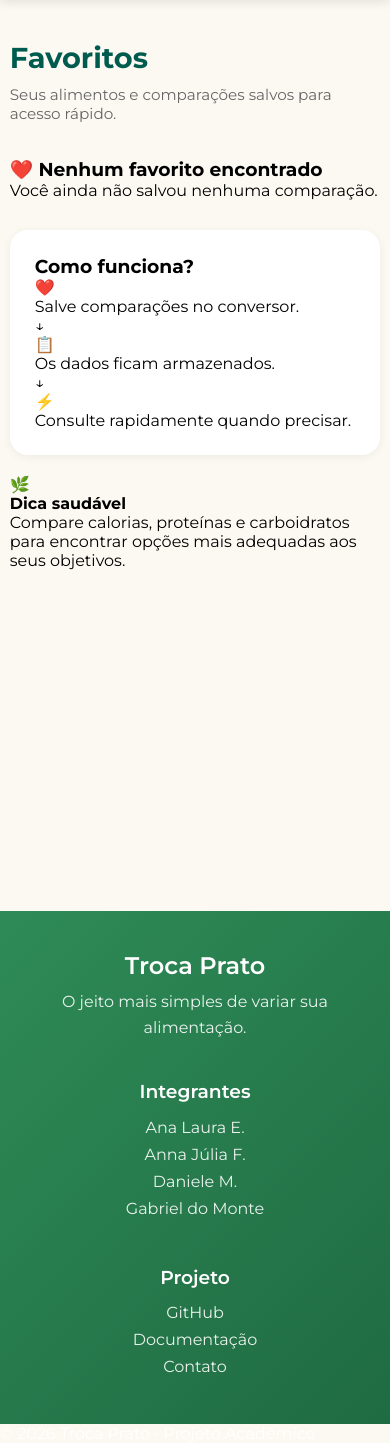
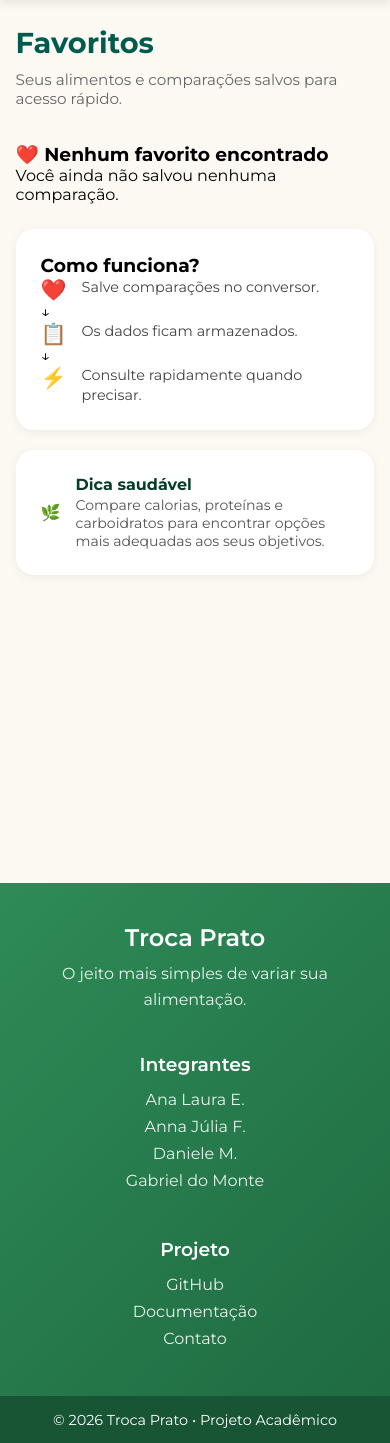
Before and after one commit to gabriel-domonte/TrocaPrato, a Flask app: page /favoritos in a window 390 px wide. Shown: the part 76-1519 px from the top of the page. Run offline with Flask 3, Linux system fonts and the light colour scheme; the visitor is signed in with stand-in values (Sample User, id 1); some web fonts are replaced.

Commit message:
fix: finalizando css e corrigindo bugs

```diff
--- a/app/static/css/favoritos.css
+++ b/app/static/css/favoritos.css
@@ -169,28 +169,57 @@
 }
 
 
+.dica-header {
+    display: flex;
+    gap: 15px;
+    align-items: center;
+}
+.dica-header h4 { color: var(--verde-texto); font-size: 1rem; font-weight: 700; margin-bottom: 2px; }
+.dica-header p { font-size: 0.88rem; color: #555; }
 
 
+.passo-ajuda {
+    display: flex;
+    gap: 15px;
+    align-items: flex-start;
+}
+
+.icone-ajuda { font-size: 1.3rem; }
+.passo-ajuda p { font-size: 0.9rem; color: #444; line-height: 1.4; }
+
 @media (max-width: 768px) {
-    /* Ajuste dos Favoritos */
-    .card-favorito {
+  .favoritos-page {
+    width: min(92%, 1400px);
+    margin: 25px auto;
     flex-direction: column;
-        gap: 15px;
-        text-align: center;
+    gap: 25px;
+  }
+
+  .favoritos-content,
+  .side-tabela {
+    width: 100%;
+    flex: none;
+  }
+
+  .favoritos-grid {
+    grid-template-columns: 1fr;
+  }
+
+  .favorito-card {
     padding: 20px;
   }
-    .info-fav {
+
+  .comparacao-fav {
     flex-direction: column;
-        gap: 10px;
+    text-align: center;
   }
 
-    /* Ajuste do bloco comparacao de nutrientes nos favoritos */
-    .comparacao-nutrientes {
-        flex-direction: column;
-        gap: 15px;
+  .seta {
+    transform: rotate(90deg);
   }
-    .seta-equivalencia {
-        transform: rotate(90deg);
-        margin: 5px 0;
+
+  .form-remover {
+    top: 12px;
+    right: 12px;
   }
 }
--- a/app/templates/base.html
+++ b/app/templates/base.html
@@ -73,7 +73,7 @@
 
         </div>
 
-        <div class="footer-bottom">
+        <div class="barra-footer">
             © 2026 Troca Prato • Projeto Acadêmico
         </div>
 
--- a/app/templates/favoritos.html
+++ b/app/templates/favoritos.html
@@ -109,7 +109,7 @@
       </div>
 
       <div class="card-info dica-saudavel entrada-fade delay-6">
-        <div class="dica-header">
+        <div class="dica-header card-fav">
           <span class="icone-folha">🌿</span>
 
           <div>
```
Lines whose indentation alone changed are shown as unchanged.
